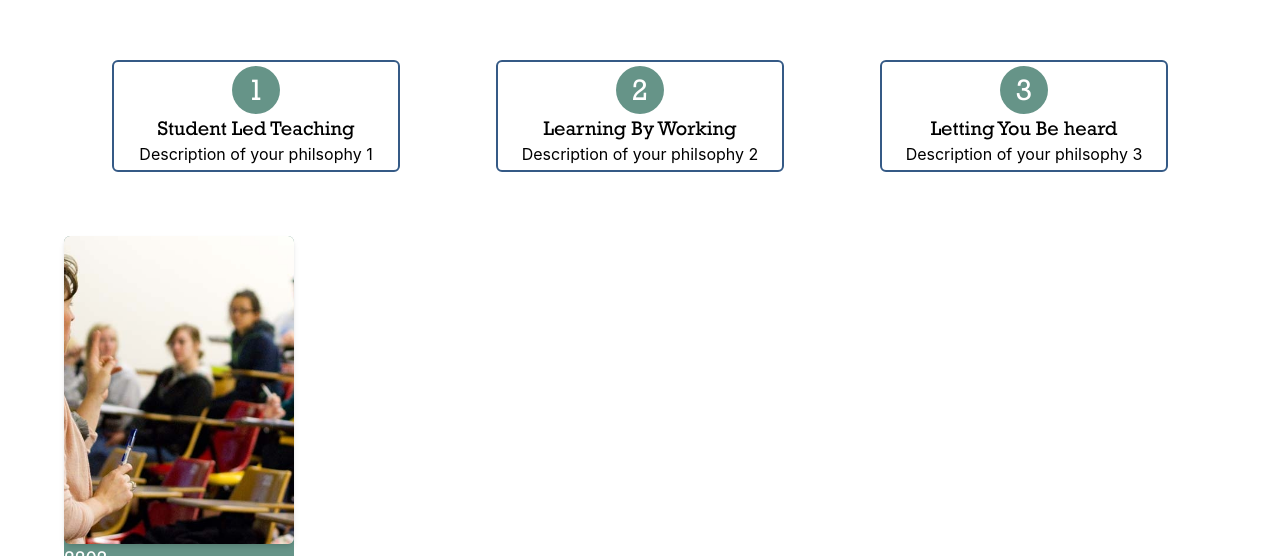
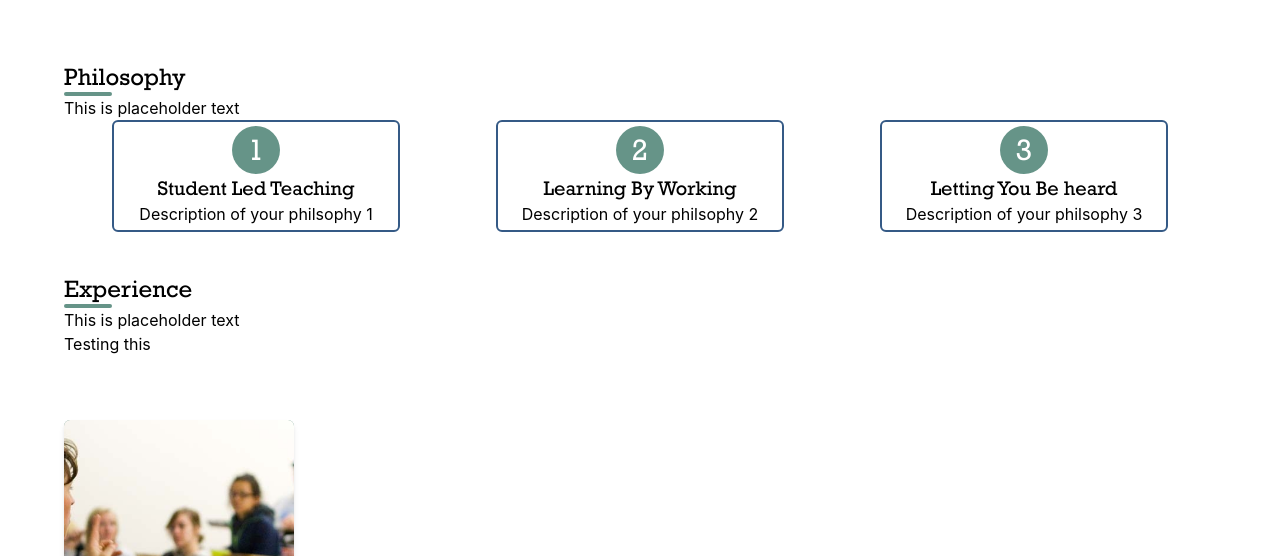
Before and after one commit to Cwoodard2/umsl-professor-web, a React (Create React App) app: page /Teaching in a window 1280 px wide. Shown: the part 832-1388 px from the top of the page. Built offline with nearby package versions, Linux system fonts and the light colour scheme.

Commit message:
Improving philosophy and adding experience section to teaching

```diff
--- /dev/null
+++ b/src/components/TeachingSection.tsx
@@ -0,0 +1,22 @@
+import React from "react";
+import PhilosophyTile from "./PhilosophyTile";
+
+const TeachingSection = (props: any) => {
+    return (
+       <div className="pl-16 pr-16">
+        <h2 className="rockwell text-2xl">{props.title}</h2>
+        <div className="w-12 h-1 bg-webGreen rounded-sm"></div>
+        <p>This is placeholder text</p>
+        {props.style && <div className="flex flex-row justify-around">
+            <PhilosophyTile number="1" philDescript="Description of your philsophy 1" philosophy="Student Led Teaching"/>
+            <PhilosophyTile number="2" philDescript="Description of your philsophy 2" philosophy="Learning By Working"/>
+            <PhilosophyTile number="3" philDescript="Description of your philsophy 3" philosophy="Letting You Be heard"/>
+        </div>}
+        {!props.style && <div className="flex flex-row">
+            <p>Testing this</p>
+        </div>}
+       </div>
+    );
+};
+
+export default TeachingSection;
--- a/src/pages/Teaching.tsx
+++ b/src/pages/Teaching.tsx
@@ -2,7 +2,7 @@ import React from "react";
 import {Link as A} from "react-scroll";
 import StandardPage from "../components/StandardPage";
 import ClassCard from "../components/ClassCard";
-import PhilosophyTile from "../components/PhilosophyTile";
+import TeachingSection from "../components/TeachingSection";
 import teachingImage from '../images/dr-heng-moss_classroom.jpg';
 
 const Teaching = () => {
@@ -23,10 +23,9 @@ const Teaching = () => {
                 </div>
                 <img src={teachingImage} className="w-1/3 h-3/5 rounded-md shadow-md object-cover" alt="Elaina Johns-Wolfe teaching"></img>
             </div>
-            <div className="pl-16 pr-16 flex flex-row justify-around">
-                <PhilosophyTile number="1" philDescript="Description of your philsophy 1" philosophy="Student Led Teaching"/>
-                <PhilosophyTile number="2" philDescript="Description of your philsophy 2" philosophy="Learning By Working"/>
-                <PhilosophyTile number="3" philDescript="Description of your philsophy 3" philosophy="Letting You Be heard"/>
+            <div className="flex flex-col gap-10">
+                <TeachingSection title="Philosophy" style={true}/>
+                <TeachingSection title="Experience" style={false}/>
             </div>
             <div className="p-16">
                 <ClassCard class="2202" whenTaught="Spring"/>
```
